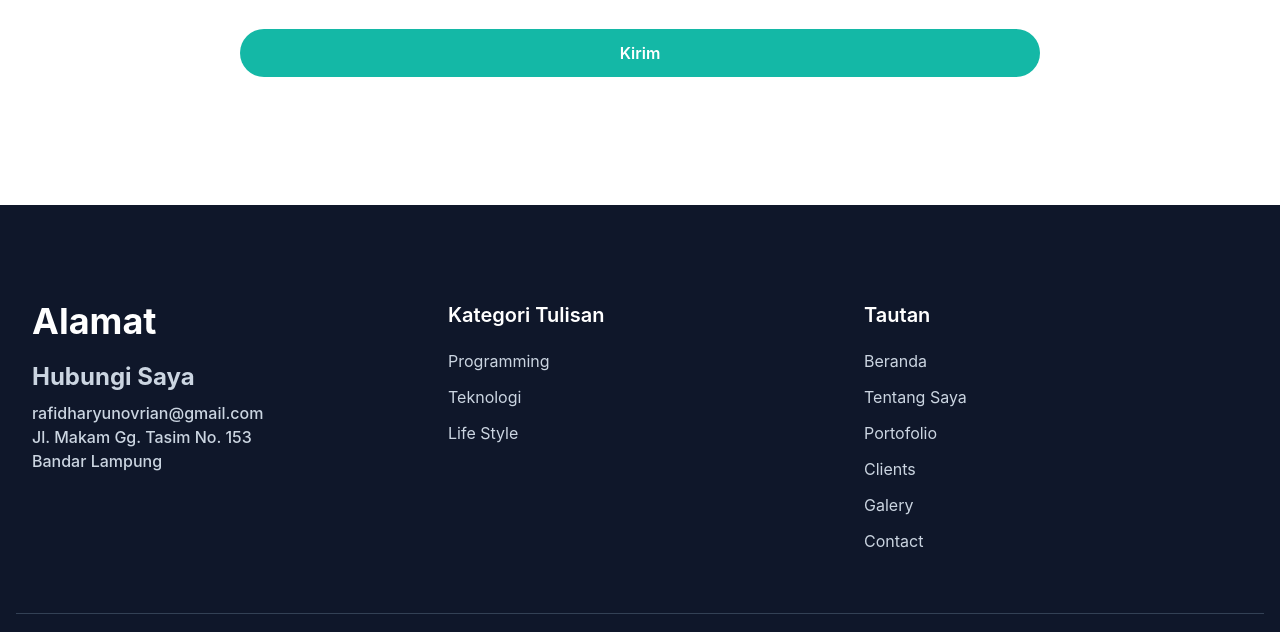
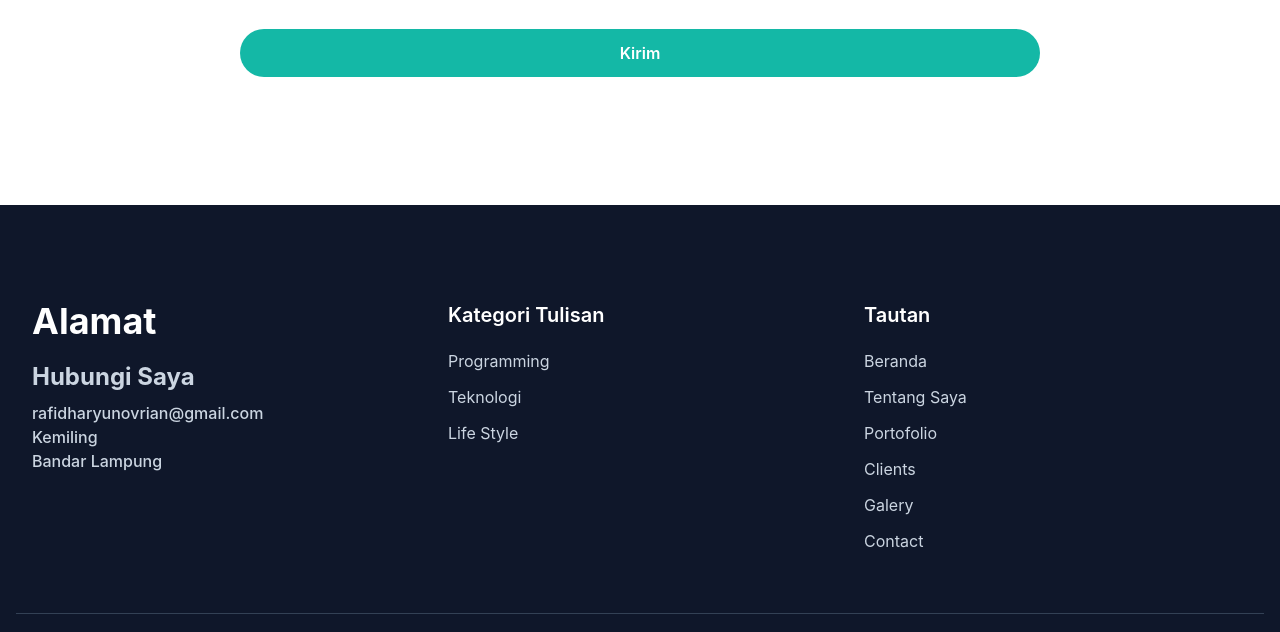
Before and after one commit to rafidharyu/portofolio-tailwind-css, a website: page index.html in a window 1280 px wide. Shown: the part 5958-6590 px from the top of the page. Drawn offline with Linux system fonts and the light colour scheme.

Commit message:
Update index.html

```diff
--- a/index.html
+++ b/index.html
@@ -329,7 +329,7 @@
                     <h2 class="font-bold text-4xl text-white mb-5">Alamat</h2>
                     <h3 class="font-bold text-2xl mb-2">Hubungi Saya</h3>
                     <p>rafidharyunovrian@gmail.com</p>
-                    <p>Jl. Makam Gg. Tasim No. 153</p>
+                    <p>Kemiling</p>
                     <p>Bandar Lampung</p>
                 </div>
                 <div class="w-full px-4 mb-12 md:w-1/3">
```
